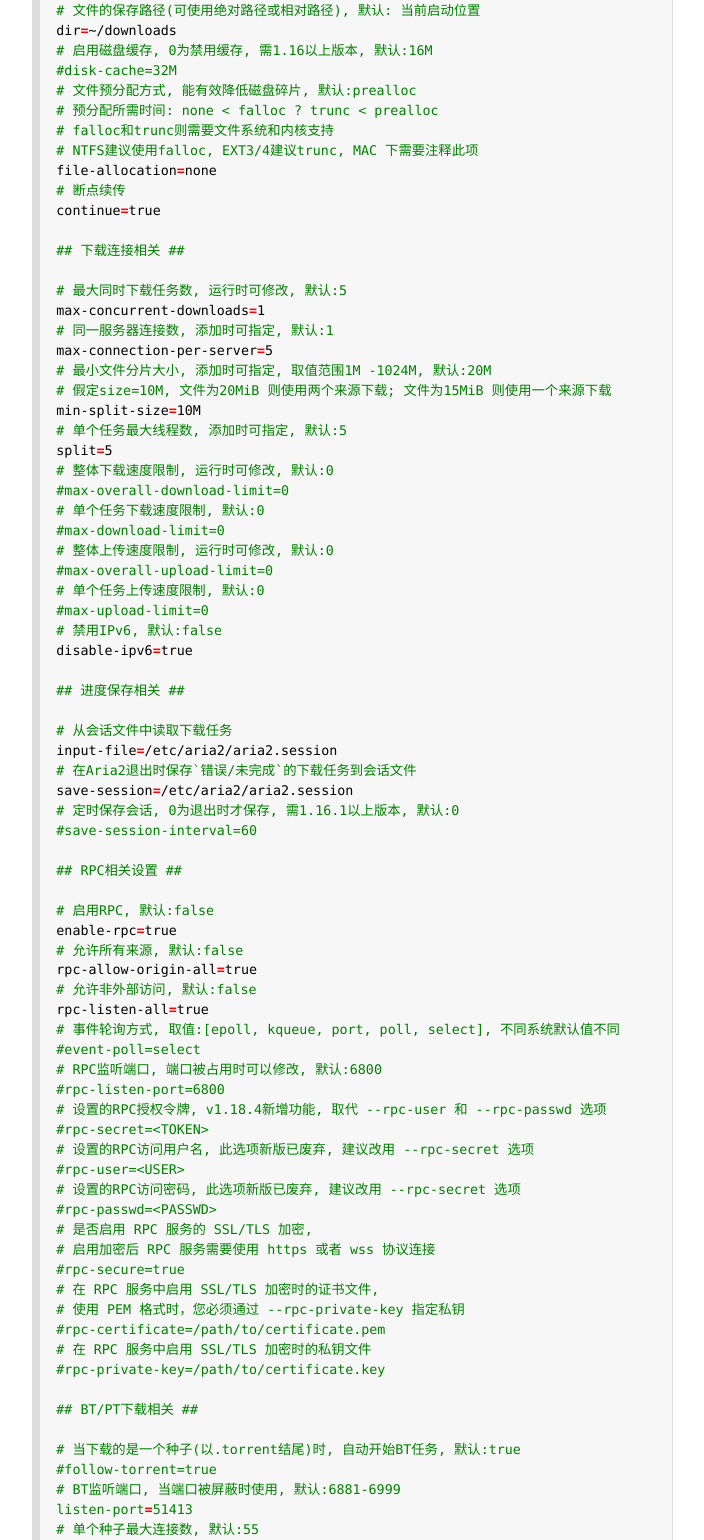
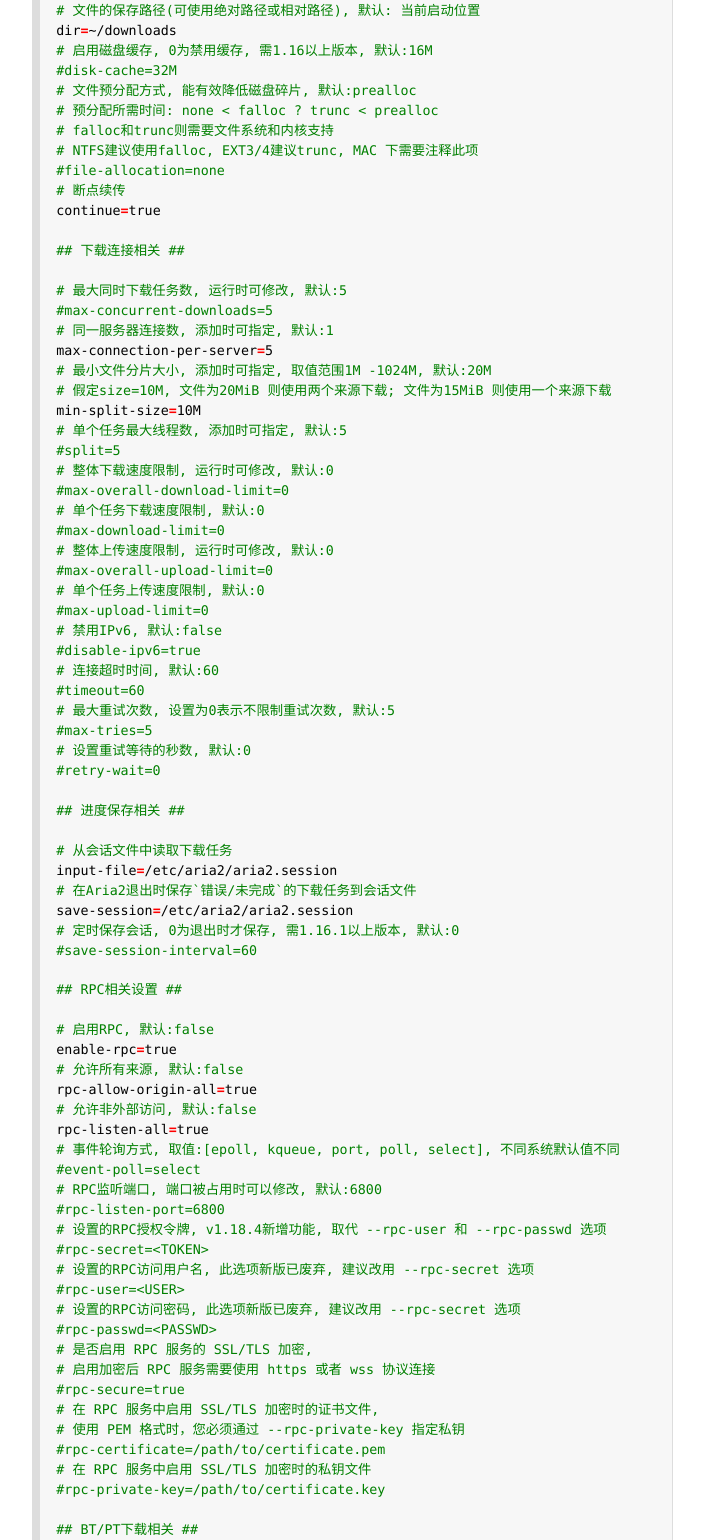
Before and after one commit to aa65535/yaaw-zh-hans, a plain HTML site: page usage.html in a window 1280 px wide. Shown: the part 340-1880 px from the top of the page, without its empty margins (29-733 px from the left). Drawn offline with Linux system fonts and the light colour scheme.

Commit message:
Update configuration example

```diff
--- a/usage.html
+++ b/usage.html
@@ -63,34 +63,34 @@
 			<li><b>配置示例, 可根据需要修改各项参数</b>
 			<pre class="code">
 <span class="sc1">## '#'开头为注释内容, 选项都有相应的注释说明, 根据需要修改 ##
-## 被注释的选项填写的是默认值, 建议在需要修改时再取消注释  ##</span>
-<span class="sc0"></span>
-<span class="sc1">## 文件保存相关 ##</span>
-<span class="sc0"></span>
-<span class="sc1"># 文件的保存路径(可使用绝对路径或相对路径), 默认: 当前启动位置</span>
-<span class="sc5">dir</span><span class="sc3">=</span><span class="sc0">~/downloads</span>
-<span class="sc1"># 启用磁盘缓存, 0为禁用缓存, 需1.16以上版本, 默认:16M
+## 被注释的选项填写的是默认值, 建议在需要修改时再取消注释  ##
+</span><span class="sc0">
+</span><span class="sc1">## 文件保存相关 ##
+</span><span class="sc0">
+</span><span class="sc1"># 文件的保存路径(可使用绝对路径或相对路径), 默认: 当前启动位置
+</span><span class="sc5">dir</span><span class="sc3">=</span><span class="sc0">~/downloads
+</span><span class="sc1"># 启用磁盘缓存, 0为禁用缓存, 需1.16以上版本, 默认:16M
 #disk-cache=32M
 # 文件预分配方式, 能有效降低磁盘碎片, 默认:prealloc
 # 预分配所需时间: none &lt; falloc ? trunc &lt; prealloc
 # falloc和trunc则需要文件系统和内核支持
-# NTFS建议使用falloc, EXT3/4建议trunc, MAC 下需要注释此项</span>
-<span class="sc5">file-allocation</span><span class="sc3">=</span><span class="sc0">none</span>
-<span class="sc1"># 断点续传</span>
-<span class="sc5">continue</span><span class="sc3">=</span><span class="sc0">true</span>
-<span class="sc0"></span>
-<span class="sc1">## 下载连接相关 ##</span>
-<span class="sc0"></span>
-<span class="sc1"># 最大同时下载任务数, 运行时可修改, 默认:5</span>
-<span class="sc5">max-concurrent-downloads</span><span class="sc3">=</span><span class="sc0">1</span>
-<span class="sc1"># 同一服务器连接数, 添加时可指定, 默认:1</span>
-<span class="sc5">max-connection-per-server</span><span class="sc3">=</span><span class="sc0">5</span>
-<span class="sc1"># 最小文件分片大小, 添加时可指定, 取值范围1M -1024M, 默认:20M
-# 假定size=10M, 文件为20MiB 则使用两个来源下载; 文件为15MiB 则使用一个来源下载</span>
-<span class="sc5">min-split-size</span><span class="sc3">=</span><span class="sc0">10M</span>
-<span class="sc1"># 单个任务最大线程数, 添加时可指定, 默认:5</span>
-<span class="sc5">split</span><span class="sc3">=</span><span class="sc0">5</span>
-<span class="sc1"># 整体下载速度限制, 运行时可修改, 默认:0
+# NTFS建议使用falloc, EXT3/4建议trunc, MAC 下需要注释此项
+#file-allocation=none
+# 断点续传
+</span><span class="sc5">continue</span><span class="sc3">=</span><span class="sc0">true
+
+</span><span class="sc1">## 下载连接相关 ##
+</span><span class="sc0">
+</span><span class="sc1"># 最大同时下载任务数, 运行时可修改, 默认:5
+#max-concurrent-downloads=5
+# 同一服务器连接数, 添加时可指定, 默认:1
+</span><span class="sc5">max-connection-per-server</span><span class="sc3">=</span><span class="sc0">5
+</span><span class="sc1"># 最小文件分片大小, 添加时可指定, 取值范围1M -1024M, 默认:20M
+# 假定size=10M, 文件为20MiB 则使用两个来源下载; 文件为15MiB 则使用一个来源下载
+</span><span class="sc5">min-split-size</span><span class="sc3">=</span><span class="sc0">10M
+</span><span class="sc1"># 单个任务最大线程数, 添加时可指定, 默认:5
+#split=5
+# 整体下载速度限制, 运行时可修改, 默认:0
 #max-overall-download-limit=0
 # 单个任务下载速度限制, 默认:0
 #max-download-limit=0
@@ -98,79 +98,86 @@
 #max-overall-upload-limit=0
 # 单个任务上传速度限制, 默认:0
 #max-upload-limit=0
-# 禁用IPv6, 默认:false</span>
-<span class="sc5">disable-ipv6</span><span class="sc3">=</span><span class="sc0">true</span>
-<span class="sc0"></span>
-<span class="sc1">## 进度保存相关 ##</span>
-<span class="sc0"></span>
-<span class="sc1"># 从会话文件中读取下载任务</span>
-<span class="sc5">input-file</span><span class="sc3">=</span><span class="sc0">/etc/aria2/aria2.session</span>
-<span class="sc1"># 在Aria2退出时保存`错误/未完成`的下载任务到会话文件</span>
-<span class="sc5">save-session</span><span class="sc3">=</span><span class="sc0">/etc/aria2/aria2.session</span>
-<span class="sc1"># 定时保存会话, 0为退出时才保存, 需1.16.1以上版本, 默认:0
-#save-session-interval=60</span>
-<span class="sc0"></span>
-<span class="sc1">## RPC相关设置 ##</span>
-<span class="sc0"></span>
-<span class="sc1"># 启用RPC, 默认:false</span>
-<span class="sc5">enable-rpc</span><span class="sc3">=</span><span class="sc0">true</span>
-<span class="sc1"># 允许所有来源, 默认:false</span>
-<span class="sc5">rpc-allow-origin-all</span><span class="sc3">=</span><span class="sc0">true</span>
-<span class="sc1"># 允许非外部访问, 默认:false</span>
-<span class="sc5">rpc-listen-all</span><span class="sc3">=</span><span class="sc0">true</span>
-<span class="sc1"># 事件轮询方式, 取值:[epoll, kqueue, port, poll, select], 不同系统默认值不同
+# 禁用IPv6, 默认:false
+#disable-ipv6=true
+# 连接超时时间, 默认:60
+#timeout=60
+# 最大重试次数, 设置为0表示不限制重试次数, 默认:5
+#max-tries=5
+# 设置重试等待的秒数, 默认:0
+#retry-wait=0
+</span><span class="sc0">
+</span><span class="sc1">## 进度保存相关 ##
+</span><span class="sc0">
+</span><span class="sc1"># 从会话文件中读取下载任务
+</span><span class="sc5">input-file</span><span class="sc3">=</span><span class="sc0">/etc/aria2/aria2.session
+</span><span class="sc1"># 在Aria2退出时保存`错误/未完成`的下载任务到会话文件
+</span><span class="sc5">save-session</span><span class="sc3">=</span><span class="sc0">/etc/aria2/aria2.session
+</span><span class="sc1"># 定时保存会话, 0为退出时才保存, 需1.16.1以上版本, 默认:0
+#save-session-interval=60
+</span><span class="sc0">
+</span><span class="sc1">## RPC相关设置 ##
+</span><span class="sc0">
+</span><span class="sc1"># 启用RPC, 默认:false
+</span><span class="sc5">enable-rpc</span><span class="sc3">=</span><span class="sc0">true
+</span><span class="sc1"># 允许所有来源, 默认:false
+</span><span class="sc5">rpc-allow-origin-all</span><span class="sc3">=</span><span class="sc0">true
+</span><span class="sc1"># 允许非外部访问, 默认:false
+</span><span class="sc5">rpc-listen-all</span><span class="sc3">=</span><span class="sc0">true
+</span><span class="sc1"># 事件轮询方式, 取值:[epoll, kqueue, port, poll, select], 不同系统默认值不同
 #event-poll=select
-<span class="sc1"># RPC监听端口, 端口被占用时可以修改, 默认:6800
-#rpc-listen-port=6800</span>
-<span class="sc1"># 设置的RPC授权令牌, v1.18.4新增功能, 取代 --rpc-user 和 --rpc-passwd 选项
-#rpc-secret=&lt;TOKEN&gt;</span>
-<span class="sc1"># 设置的RPC访问用户名, 此选项新版已废弃, 建议改用 --rpc-secret 选项
-#rpc-user=&lt;USER&gt;</span>
-<span class="sc1"># 设置的RPC访问密码, 此选项新版已废弃, 建议改用 --rpc-secret 选项
-#rpc-passwd=&lt;PASSWD&gt;</span>
-<span class="sc1"># 是否启用 RPC 服务的 SSL/TLS 加密,
+# RPC监听端口, 端口被占用时可以修改, 默认:6800
+#rpc-listen-port=6800
+# 设置的RPC授权令牌, v1.18.4新增功能, 取代 --rpc-user 和 --rpc-passwd 选项
+#rpc-secret=&lt;TOKEN&gt;
+# 设置的RPC访问用户名, 此选项新版已废弃, 建议改用 --rpc-secret 选项
+#rpc-user=&lt;USER&gt;
+# 设置的RPC访问密码, 此选项新版已废弃, 建议改用 --rpc-secret 选项
+#rpc-passwd=&lt;PASSWD&gt;
+# 是否启用 RPC 服务的 SSL/TLS 加密,
 # 启用加密后 RPC 服务需要使用 https 或者 wss 协议连接
-#rpc-secure=true</span>
-<span class="sc1"># 在 RPC 服务中启用 SSL/TLS 加密时的证书文件,
+#rpc-secure=true
+# 在 RPC 服务中启用 SSL/TLS 加密时的证书文件,
 # 使用 PEM 格式时，您必须通过 --rpc-private-key 指定私钥
-#rpc-certificate=/path/to/certificate.pem</span>
-<span class="sc1"># 在 RPC 服务中启用 SSL/TLS 加密时的私钥文件
-#rpc-private-key=/path/to/certificate.key</span>
-<span class="sc0"></span>
-<span class="sc1">## BT/PT下载相关 ##</span>
-<span class="sc0"></span>
-<span class="sc1"># 当下载的是一个种子(以.torrent结尾)时, 自动开始BT任务, 默认:true
+#rpc-certificate=/path/to/certificate.pem
+# 在 RPC 服务中启用 SSL/TLS 加密时的私钥文件
+#rpc-private-key=/path/to/certificate.key
+</span><span class="sc0">
+</span><span class="sc1">## BT/PT下载相关 ##
+</span><span class="sc0">
+</span><span class="sc1"># 当下载的是一个种子(以.torrent结尾)时, 自动开始BT任务, 默认:true
 #follow-torrent=true
-# BT监听端口, 当端口被屏蔽时使用, 默认:6881-6999</span>
-<span class="sc5">listen-port</span><span class="sc3">=</span><span class="sc0">51413</span>
-<span class="sc1"># 单个种子最大连接数, 默认:55
+# BT监听端口, 当端口被屏蔽时使用, 默认:6881-6999
+</span><span class="sc5">listen-port</span><span class="sc3">=</span><span class="sc0">51413
+</span><span class="sc1"># 单个种子最大连接数, 默认:55
 #bt-max-peers=55
-# 打开DHT功能, PT需要禁用, 默认:true</span>
-<span class="sc5">enable-dht</span><span class="sc3">=</span><span class="sc0">false</span>
-<span class="sc1"># 打开IPv6 DHT功能, PT需要禁用
+# 打开DHT功能, PT需要禁用, 默认:true
+</span><span class="sc5">enable-dht</span><span class="sc3">=</span><span class="sc0">false
+</span><span class="sc1"># 打开IPv6 DHT功能, PT需要禁用
 #enable-dht6=false
 # DHT网络监听端口, 默认:6881-6999
 #dht-listen-port=6881-6999
 # 本地节点查找, PT需要禁用, 默认:false
 #bt-enable-lpd=false
-# 种子交换, PT需要禁用, 默认:true</span>
-<span class="sc5">enable-peer-exchange</span><span class="sc3">=</span><span class="sc0">false</span>
-<span class="sc1"># 每个种子限速, 对少种的PT很有用, 默认:50K
+# 种子交换, PT需要禁用, 默认:true
+</span><span class="sc5">enable-peer-exchange</span><span class="sc3">=</span><span class="sc0">false
+</span><span class="sc1"># 每个种子限速, 对少种的PT很有用, 默认:50K
 #bt-request-peer-speed-limit=50K
-# 客户端伪装, PT需要</span>
-<span class="sc5">peer-id-prefix</span><span class="sc3">=</span><span class="sc0">-TR2770-</span>
-<span class="sc5">user-agent</span><span class="sc3">=</span><span class="sc0">Transmission/2.77</span>
-<span class="sc1"># 当种子的分享率达到这个数时, 自动停止做种, 0为一直做种, 默认:1.0</span>
-<span class="sc5">seed-ratio</span><span class="sc3">=</span><span class="sc0">0</span>
-<span class="sc1"># 强制保存会话, 即使任务已经完成, 默认:false
+# 客户端伪装, PT需要
+</span><span class="sc5">peer-id-prefix</span><span class="sc3">=</span><span class="sc0">-TR2770-
+</span><span class="sc5">user-agent</span><span class="sc3">=</span><span class="sc0">Transmission/2.77
+</span><span class="sc1"># 当种子的分享率达到这个数时, 自动停止做种, 0为一直做种, 默认:1.0
+</span><span class="sc5">seed-ratio</span><span class="sc3">=</span><span class="sc0">0
+</span><span class="sc1"># 强制保存会话, 即使任务已经完成, 默认:false
 # 较新的版本开启后会在任务完成后依然保留.aria2文件
 #force-save=false
 # BT校验相关, 默认:true
 #bt-hash-check-seed=true
-# 继续之前的BT任务时, 无需再次校验, 默认:false</span>
-<span class="sc5">bt-seed-unverified</span><span class="sc3">=</span><span class="sc0">true</span>
-<span class="sc1"># 保存磁力链接元数据为种子文件(.torrent文件), 默认:false</span>
-<span class="sc5">bt-save-metadata</span><span class="sc3">=</span><span class="sc0">true</span></pre>
+# 继续之前的BT任务时, 无需再次校验, 默认:false
+</span><span class="sc5">bt-seed-unverified</span><span class="sc3">=</span><span class="sc0">true
+</span><span class="sc1"># 保存磁力链接元数据为种子文件(.torrent文件), 默认:false
+</span><span class="sc5">bt-save-metadata</span><span class="sc3">=</span><span class="sc0">true</span>
+</pre>
 			</li>
 		</ul>
 	</div>
```
Also changed, not shown: 1 other file.
